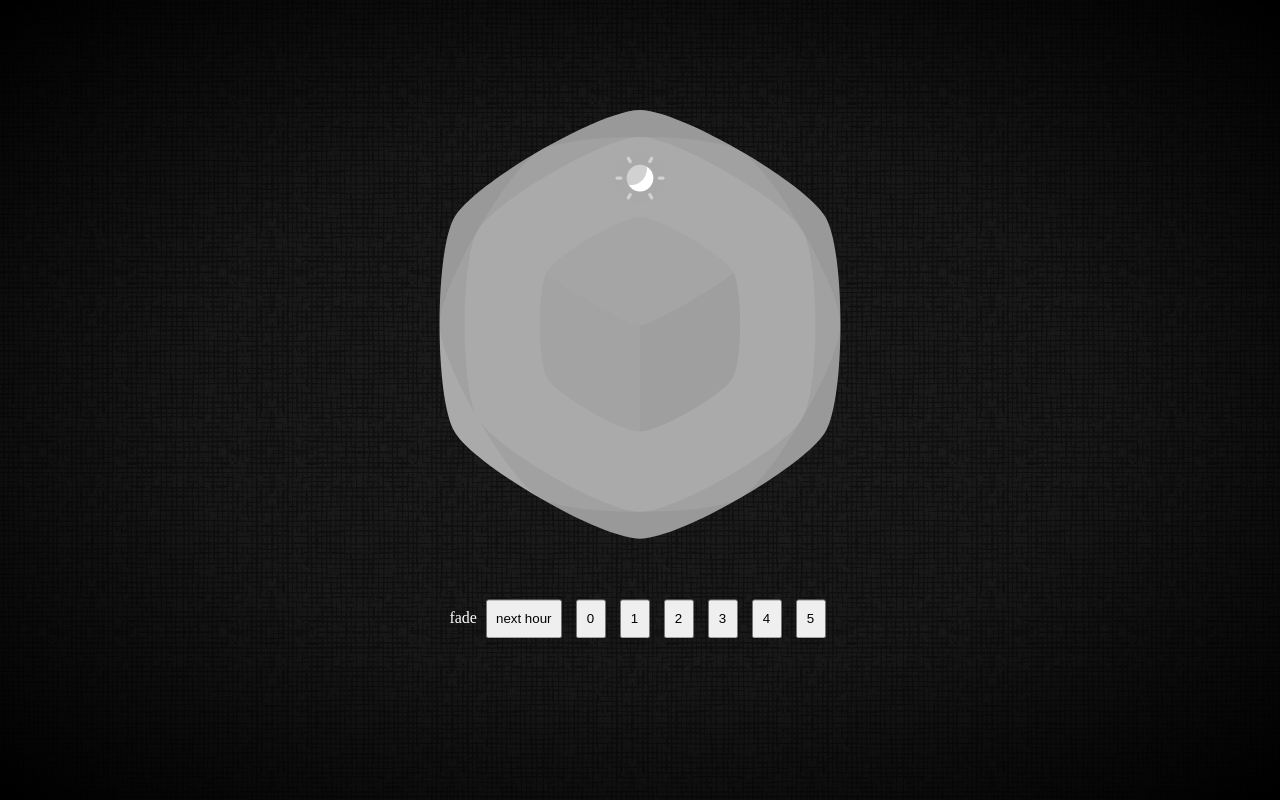
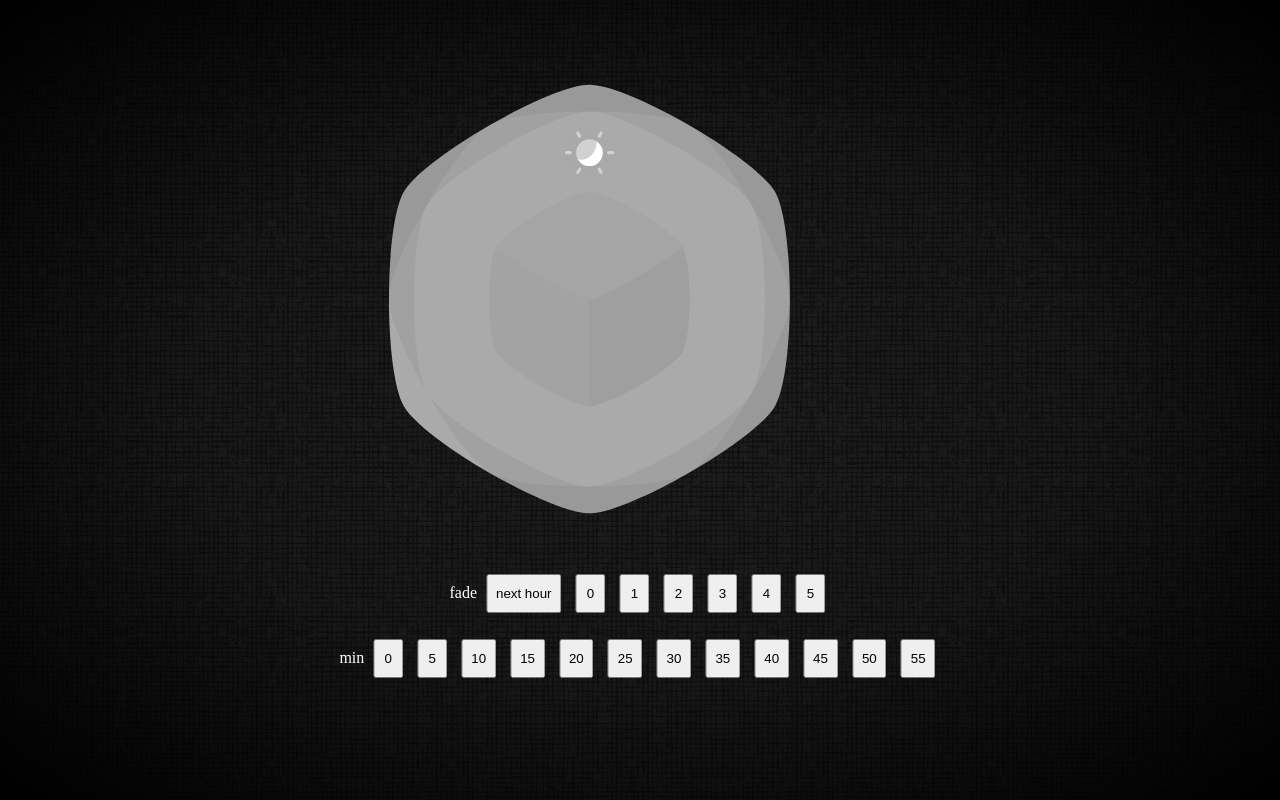
Before and after one commit to diesys/cloch, a plain HTML site: page index.html in a window 1280 px wide. Drawn offline with Linux system fonts and the light colour scheme.

Commit message:
better minute anim and etc fix

```diff
--- a/index.html
+++ b/index.html
@@ -59,7 +59,8 @@
   <!-- <input id="colorpicker" class="jscolor inactive" value="008CB2" onfocus="blur();"> -->
 
     <div id="quadranthx_container">
-      <svg onclick="toggle_colorpicker()" id="cloch" width="500" height="500" version="1.1" viewBox="0 0 132.29 132.29" xmlns="http://www.w3.org/2000/svg">
+      <!-- <svg onclick="toggle_colorpicker()" id="cloch" width="500" height="500" version="1.1" viewBox="0 0 132.29 132.29" xmlns="http://www.w3.org/2000/svg"> -->
+      <svg id="cloch" width="500" height="500" version="1.1" viewBox="0 0 132.29 132.29" xmlns="http://www.w3.org/2000/svg">
         <g id="quadranthx">
           <path id="backgroundhx" d="m66.146 9.4495c10.489 3e-7 43.856 19.265 49.101 28.348 5.2444 9.0836 5.2444 47.613-1e-5 56.696-5.2444 9.0836-38.612 28.348-49.101 28.348s-43.856-19.265-49.101-28.348c-5.2444-9.0836-5.2444-47.613 1e-6 -56.696 5.2444-9.0836 38.612-28.348 49.101-28.348z"
             fill="#71c3b1" style="paint-order:stroke fill" />
@@ -88,11 +89,11 @@
               style="paint-order:stroke fill" />
             <path id="minMid_left" d="m23.184 90.95c-4.5887-7.9479-4.5887-41.66 0-49.608-5.5671 9.6425-10.072 19.899-10.072 24.804 0 4.9056 4.5051 15.161 10.072 24.804z"
               style="paint-order:stroke fill" />
-            <path id="minMId_leftT" d="m23.184 41.342c4.5887-7.9479 33.784-24.804 42.961-24.804-11.134 0-22.268 1.2262-26.517 3.679-4.2484 2.4528-10.877 11.482-16.445 21.125z"
+            <path id="minMid_leftT" d="m23.184 41.342c4.5887-7.9479 33.784-24.804 42.961-24.804-11.134 0-22.268 1.2262-26.517 3.679-4.2484 2.4528-10.877 11.482-16.445 21.125z"
               style="paint-order:stroke fill" />
             <path id="minMid_rightT" d="m66.146 16.538c9.1774 0 38.373 16.856 42.962 24.804-5.5671-9.6425-12.197-18.672-16.445-21.125-4.2484-2.4528-15.383-3.679-26.517-3.679z"
               style="paint-order:stroke fill" />
-          </g>
+          </g>T
           <g id="cubex">
             <path id="cubex_top" d="m66.146 37.758c-5.3009 0-22.045 9.9081-24.695 14.499 2.1114 2.7209 20.676 13.454 24.384 14.122 0.0598 0.0108 0.11599 0.0188 0.16793 0.0243 0.052 5e-3 0.0999 8e-3 0.14367 8e-3 0.0438 0 0.0917-3e-3 0.14367-8e-3 0.0519-5e-3 0.10813-0.0135 0.16793-0.0243 3.7081-0.66823 22.274-11.402 24.384-14.123-2.6505-4.5908-19.394-14.498-24.695-14.498z"
               fill-opacity=".028" style="paint-order:stroke fill" />
@@ -122,6 +123,7 @@
           </g>
         </g>
       </svg>
+
 <p style="color: white; text-align:center;">fade
   <button id="prova">next hour</button>
   <button id="prova0">0</button>
@@ -131,7 +133,22 @@
   <button id="prova4">4</button>
   <button id="prova5">5</button>
 </p>
-      <br/>
+
+<p style="color: white; text-align:center;">min
+  <button id="provaM0">0</button>
+  <button id="provaM05">5</button>
+  <button id="provaM1">10</button>
+  <button id="provaM15">15</button>
+  <button id="provaM2">20</button>
+  <button id="provaM25">25</button>
+  <button id="provaM3">30</button>
+  <button id="provaM35">35</button>
+  <button id="provaM4">40</button>
+  <button id="provaM45">45</button>
+  <button id="provaM5">50</button>
+  <button id="provaM55">55</button>
+</p>
+</div>
 <!-- <p style="color: white; text-align:center;">move
         <button id="provaa">next hour</button>
         <button id="prova0a">0</button>
@@ -142,8 +159,16 @@
         <button id="prova5a">5</button>
       </p>
     </div> -->
-
-  </div>
+<!-- <p style="color: white; text-align:center;">move
+        <button id="provaa">next hour</button>
+        <button id="prova0a">0</button>
+        <button id="prova1a">1</button>
+        <button id="prova2a">2</button>
+        <button id="prova3a">3</button>
+        <button id="prova4a">4</button>
+        <button id="prova5a">5</button>
+      </p>
+    </div> -->
 
 
 
--- a/js/cloch.js
+++ b/js/cloch.js
@@ -101,15 +101,23 @@ function setMinute(min, lazy=true) {
         newMin['opacity_index'] = tmp[1] / 2;
         config['minute'] = newMin;
 
-        // minutes[newMin['indicator_index']].css({
-        //     'fill': 'rgba(255,255,255,' + minutesState[newMin['opacity_index']] + ')',
-        // })
-
         //     delay: 0,
         //     ease: Power3.easeInOut,
         TweenMax.fromTo(minutes[newMin['indicator_index']], 1,
-        {fill: 'rgba(255,255,255,0)'},
-        {fill: 'rgba(255,255,255,' + minutesState[newMin['opacity_index']] + ')'});
+        {fill: 'rgba(255,255,255,0)',
+            // strokeWidth: "0px",
+        },
+        {
+            fill: 'rgba(255,255,255,' + minutesState[newMin['opacity_index']] + ')',
+            // strokeWidth: ".5px",
+            // stroke: "rgba(255,255,255,.1)",
+        });
+
+
+        // remove bg from other indicators
+        for(i=0; i<12; i++)
+            if(i != newMin['indicator_index'])
+                minutes[i].css({'fill': ''})
 
         console.log(newMin);
 
@@ -248,25 +256,7 @@ window.onload = function () {
         },
     });
 
-    $('#prova0').bind({click: function () {
-        // minutes[0].css({
-        //     // 'opacity': ,
-        //     'fill': 'rgba(255,255,255,' + minutesState[2] + ')',
-        // })
-
-         TweenMax.to(minutes[0], 1, {
-             css: {
-                 fill: 'white',
-             },
-            //  fill: 'rgba(255,255,255,' + minutesState[newMin['opacity_index']] + ')',
-         });
-
-
-        // setMinute(20);
-        }
-    });
-
-    // $('#prova0').bind({click: function () {setHour(0, 'fade');}});
+    $('#prova0').bind({click: function () {setHour(0, 'fade');}});
     $('#prova1').bind({click: function () {setHour(1, 'fade');}});
     $('#prova2').bind({click: function () {setHour(2, 'fade');}});
     $('#prova3').bind({click: function () {setHour(3, 'fade');}});
@@ -279,6 +269,19 @@ window.onload = function () {
     $('#prova3a').bind({click: function () {setHour(3, 'move');}});
     $('#prova4a').bind({click: function () {setHour(4, 'move');}});
     $('#prova5a').bind({click: function () {setHour(5, 'move');}});
+
+    $('#provaM0').bind({click: function () {setMinute(0, 'move');}});
+    $('#provaM05').bind({click: function () {setMinute(5, 'move');}});
+    $('#provaM1').bind({click: function () {setMinute(10, 'move');}});
+    $('#provaM15').bind({click: function () {setMinute(15, 'move');}});
+    $('#provaM2').bind({click: function () {setMinute(20, 'move');}});
+    $('#provaM25').bind({click: function () {setMinute(25, 'move');}});
+    $('#provaM3').bind({click: function () {setMinute(30, 'move');}});
+    $('#provaM35').bind({click: function () {setMinute(35, 'move');}});
+    $('#provaM4').bind({click: function () {setMinute(40, 'move');}});
+    $('#provaM45').bind({click: function () {setMinute(45, 'move');}});
+    $('#provaM5').bind({click: function () {setMinute(50, 'move');}});
+    $('#provaM55').bind({click: function () {setMinute(55, 'move');}});
 
 
 }
```
Lines whose indentation alone changed are shown as unchanged.
